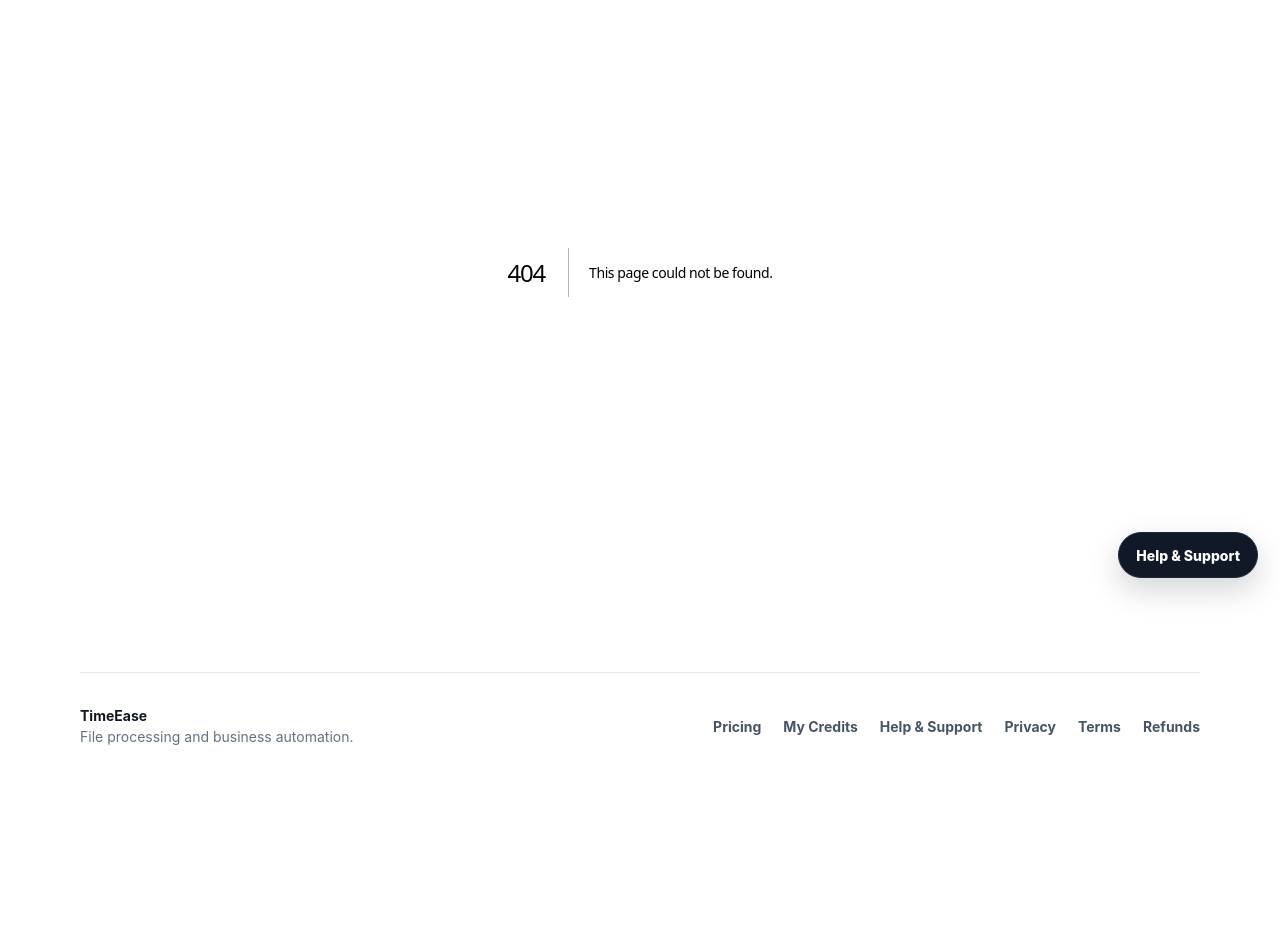
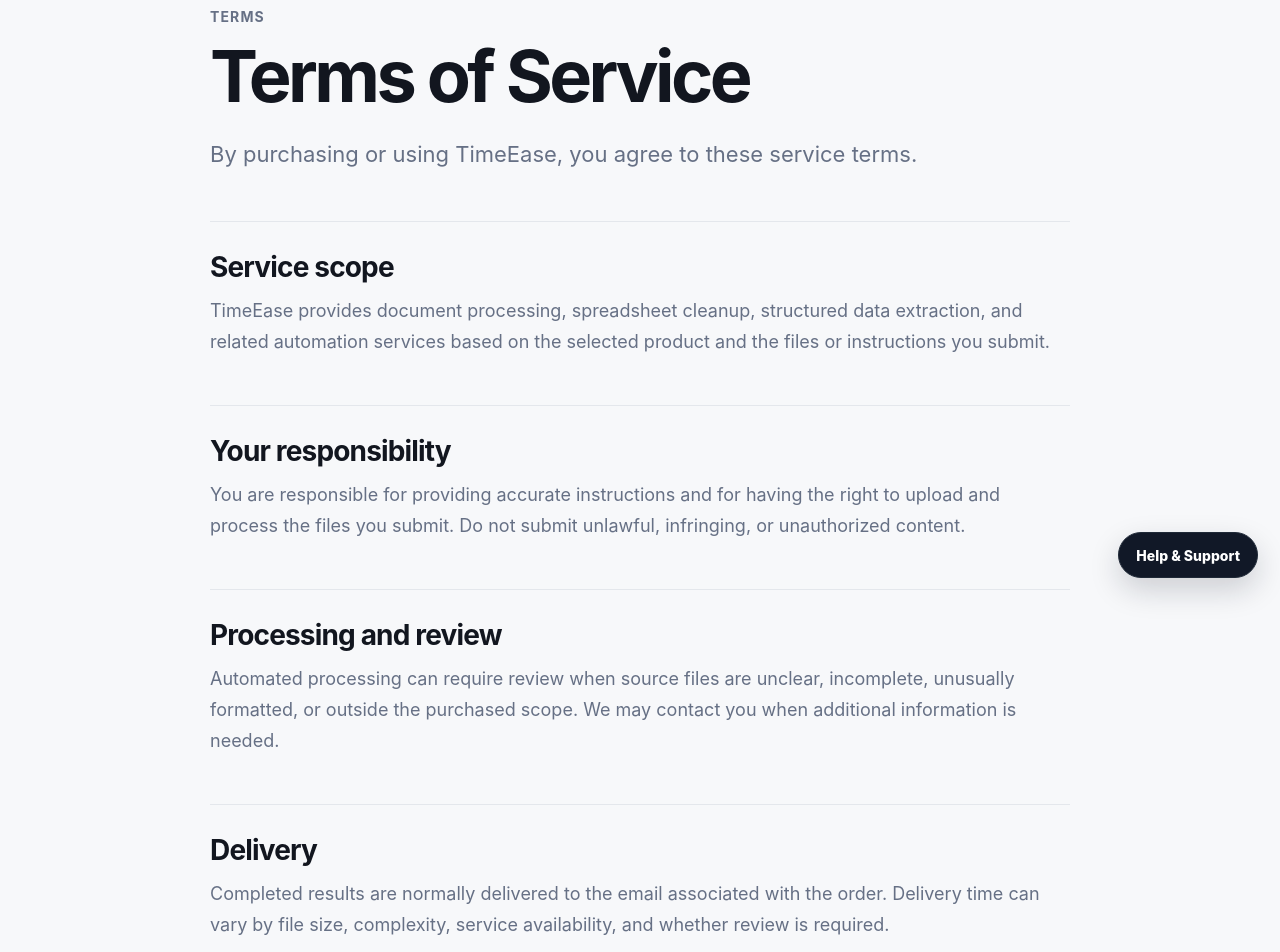
Before and after one commit to goplanetdigital/timeease-web, a Next.js app: page /terms in a window 1280 px wide. Before the commit this address had no page. Shown: the part 200-1152 px from the top of the page. Before the commit the page ends 1035 px from the top, so only its background shows below. Built offline with nearby package versions, Linux system fonts and the light colour scheme.

Commit message:
Add app/terms/page.tsx

```diff
--- /dev/null
+++ b/app/terms/page.tsx
@@ -0,0 +1,59 @@
+import Link from "next/link";
+import type { Metadata } from "next";
+
+export const metadata: Metadata = {
+  title: "Terms of Service",
+  description: "Terms for using TimeEase file processing and automation services.",
+  alternates: { canonical: "/terms" },
+};
+
+export default function TermsPage() {
+  return (
+    <main className="page-shell article-shell">
+      <Link className="back-link" href="/">← Back to TimeEase</Link>
+      <section className="page-header">
+        <div className="eyebrow">Terms</div>
+        <h1>Terms of Service</h1>
+        <p className="article-intro">
+          By purchasing or using TimeEase, you agree to these service terms.
+        </p>
+      </section>
+
+      <section className="article-section">
+        <h2>Service scope</h2>
+        <p>
+          TimeEase provides document processing, spreadsheet cleanup, structured
+          data extraction, and related automation services based on the selected
+          product and the files or instructions you submit.
+        </p>
+      </section>
+
+      <section className="article-section">
+        <h2>Your responsibility</h2>
+        <p>
+          You are responsible for providing accurate instructions and for having
+          the right to upload and process the files you submit. Do not submit
+          unlawful, infringing, or unauthorized content.
+        </p>
+      </section>
+
+      <section className="article-section">
+        <h2>Processing and review</h2>
+        <p>
+          Automated processing can require review when source files are unclear,
+          incomplete, unusually formatted, or outside the purchased scope. We may
+          contact you when additional information is needed.
+        </p>
+      </section>
+
+      <section className="article-section">
+        <h2>Delivery</h2>
+        <p>
+          Completed results are normally delivered to the email associated with
+          the order. Delivery time can vary by file size, complexity, service
+          availability, and whether review is required.
+        </p>
+      </section>
+    </main>
+  );
+}
```
